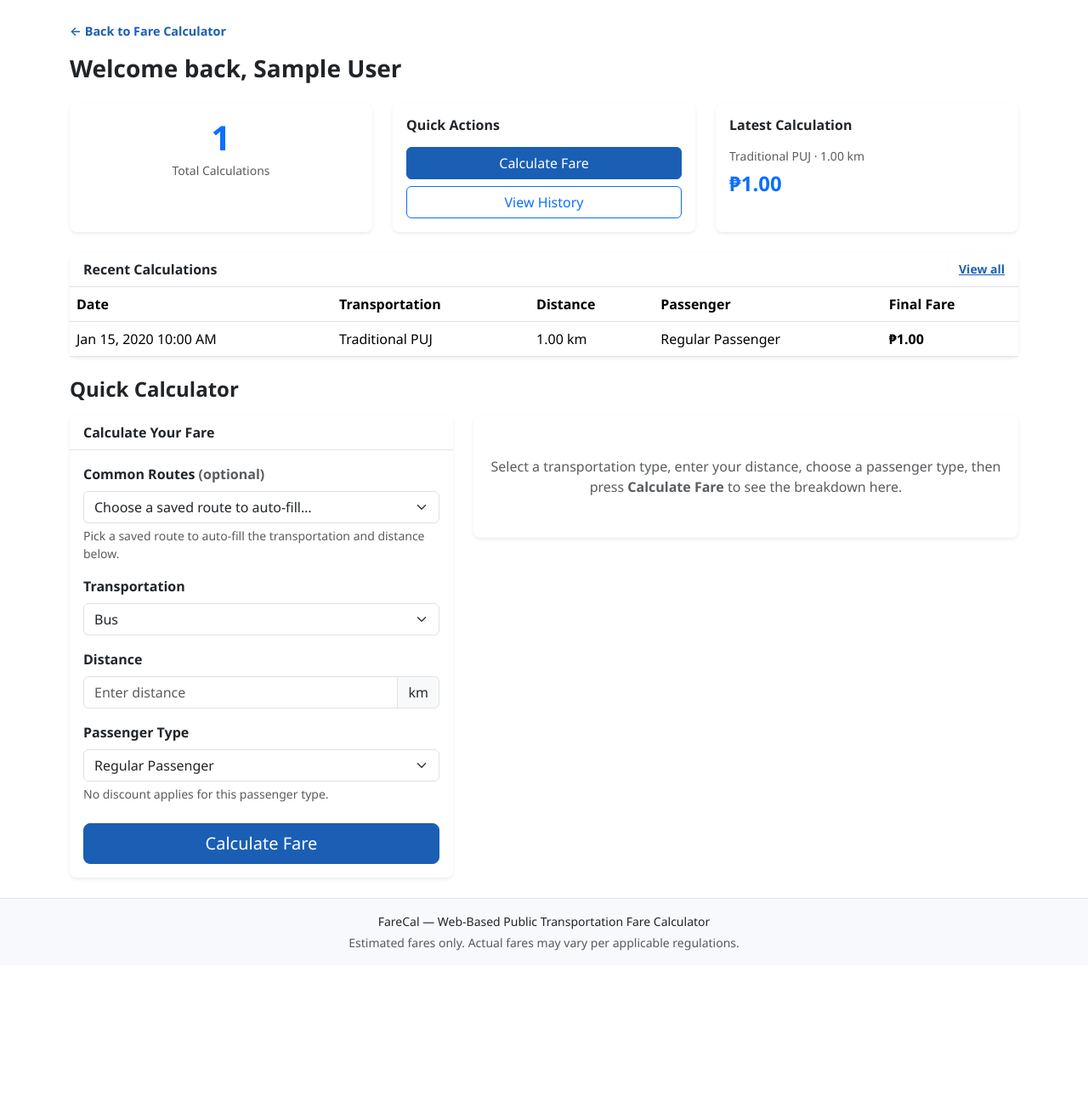
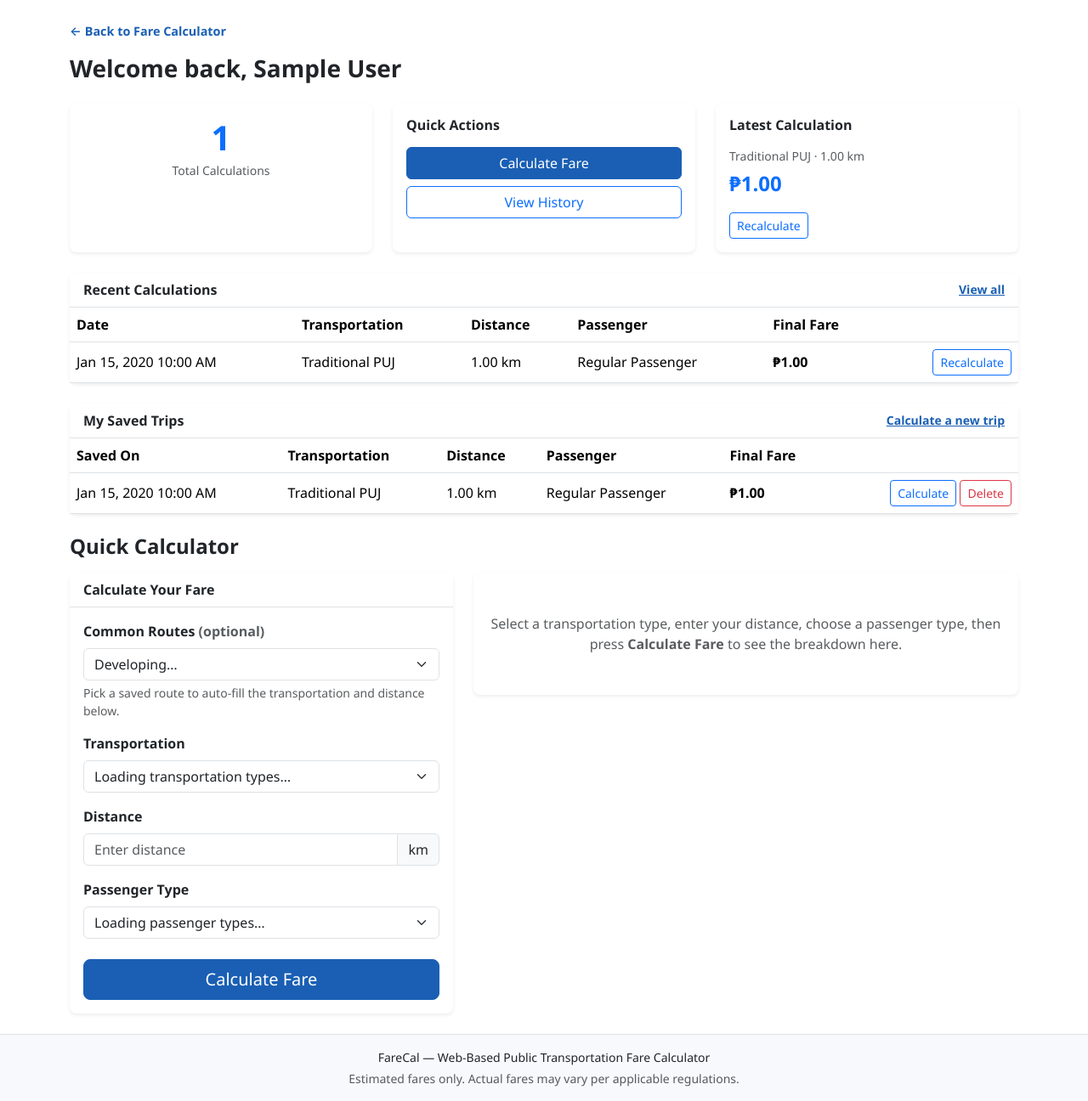
Before and after one commit to benrehhhh/FareCal, a Flask app: page /dashboard in a window 1280 px wide. Shown: the part 59-1355 px from the top of the page at 85% size. Before the commit the page ends 1178 px from the top, so only its background shows below. Run offline with Flask 3, Linux system fonts and the light colour scheme; the visitor is signed in with stand-in values (Sample User, id 1); data comes from the database, SQL or seed files in the repository; both versions use the stored data as it was after the commit; tables that the repository leaves empty hold one stand-in row (values such as "Sample post"); some libraries are stand-ins or nearby versions.

Commit message:
M16: Saved trips + recalculate links + calculator URL prefill

```diff
--- a/routes/user.py
+++ b/routes/user.py
@@ -17,6 +17,13 @@
 from werkzeug.security import check_password_hash, generate_password_hash
 
 from database.connection import get_db
+from services.fare_calculator import (
+    FareCalculationError,
+    _require_id,
+    calculate_discount,
+    calculate_regular_fare,
+    validate_distance,
+)
 from utils.decorators import login_required
 
 user_bp = Blueprint("user", __name__)
@@ -34,7 +41,8 @@
     """
     db = get_db()
     query = """
-        SELECT fc.id, fc.distance, fc.regular_fare, fc.discount_percentage,
+        SELECT fc.id, fc.transport_type_id, fc.passenger_type_id,
+               fc.distance, fc.regular_fare, fc.discount_percentage,
                fc.discount_amount, fc.final_fare, fc.calculated_at,
                tt.name AS transport_name, pt.name AS passenger_name
         FROM fare_calculations fc
@@ -88,15 +96,211 @@
 @user_bp.route("/dashboard")
 @login_required
 def dashboard():
-    """User dashboard: totals, quick actions, recent calculations, quick calculator."""
+    """User dashboard: totals, quick actions, recent calculations, saved trips."""
     user_id = session["user_id"]
     total = count_user_calculations(user_id)
     recent = get_user_history(user_id, limit=5)
+    saved = get_saved_trips(user_id, limit=10)
     return render_template(
         "dashboard.html",
         total_calculations=total,
         recent=recent,
+        saved_trips=saved,
     )
+
+
+def get_saved_trips(user_id, limit=None):
+    """Return the user's saved trips, newest first, with transport/passenger names."""
+    db = get_db()
+    query = """
+        SELECT st.id, st.transport_type_id, st.passenger_type_id,
+               st.distance_km, st.regular_fare, st.discount_amount,
+               st.final_fare, st.created_at,
+               tt.name AS transport_name, pt.name AS passenger_name
+        FROM saved_trips st
+        JOIN transport_types tt ON tt.id = st.transport_type_id
+        JOIN passenger_types pt ON pt.id = st.passenger_type_id
+        WHERE st.user_id = %s
+        ORDER BY st.created_at DESC, st.id DESC
+    """
+    params = [user_id]
+    if limit is not None:
+        query += " LIMIT %s"
+        params.append(limit)
+
+    with db.cursor() as cur:
+        cur.execute(query, params)
+        return cur.fetchall()
+
+
+def _compute_fare_snapshot(transport_type_id, passenger_type_id, distance):
+    """Recompute the fare for a saved trip WITHOUT writing any history rows.
+
+    This mirrors the calculation orchestrator but only reads, so saving a
+    trip never pollutes the calculation history. Raises FareCalculationError
+    for any invalid input.
+    """
+    distance = validate_distance(distance)
+    transport_type_id = _require_id(transport_type_id, "transportation type")
+    passenger_type_id = _require_id(passenger_type_id, "passenger type")
+
+    db = get_db()
+    with db.cursor() as cur:
+        cur.execute(
+            "SELECT id, name FROM transport_types WHERE id = %s AND status = 'active'",
+            (transport_type_id,),
+        )
+        transport = cur.fetchone()
+        if transport is None:
+            raise FareCalculationError(
+                "The selected transportation type is not available."
+            )
+
+        cur.execute(
+            """
+            SELECT id, name, discount_percentage
+            FROM passenger_types
+            WHERE id = %s AND status = 'active'
+            """,
+            (passenger_type_id,),
+        )
+        passenger = cur.fetchone()
+        if passenger is None:
+            raise FareCalculationError(
+                "The selected passenger type is not available."
+            )
+
+        cur.execute(
+            """
+            SELECT *
+            FROM fare_rates
+            WHERE transport_type_id = %s
+              AND status = 'active'
+              AND effective_date <= CURDATE()
+              AND (expiration_date IS NULL OR expiration_date >= CURDATE())
+            ORDER BY effective_date DESC, id DESC
+            LIMIT 1
+            """,
+            (transport_type_id,),
+        )
+        rate = cur.fetchone()
+        if rate is None:
+            raise FareCalculationError(
+                "No active fare rate is configured for this transportation type."
+            )
+
+    breakdown = calculate_regular_fare(rate, distance)
+    discount_percentage = float(passenger["discount_percentage"]) or 0.0
+    discount_amount, final_fare = calculate_discount(
+        breakdown["regular_fare"], discount_percentage
+    )
+
+    return {
+        "transport_type_id": transport_type_id,
+        "passenger_type_id": passenger_type_id,
+        "distance_km": distance,
+        "regular_fare": breakdown["regular_fare"],
+        "discount_percentage": discount_percentage,
+        "discount_amount": discount_amount,
+        "final_fare": final_fare,
+    }
+
+
+@user_bp.route("/api/saved-trips", methods=["POST"])
+def api_save_trip():
+    """Save the current trip for the logged-in user (JSON).
+
+    The server recomputes the fare from the database so the stored snapshot
+    is always consistent. Saving the same trip twice returns the existing id.
+    """
+    if not session.get("user_id"):
+        return jsonify({"success": False, "message": "Authentication required."}), 401
+
+    db = get_db()
+    payload = request.json if request.is_json else {}
+    try:
+        trip = _compute_fare_snapshot(
+            payload.get("transport_type_id"),
+            payload.get("passenger_type_id"),
+            payload.get("distance"),
+        )
+    except FareCalculationError as exc:
+        return jsonify({"success": False, "message": str(exc)}), 400
+    except Exception:
+        current_app.logger.exception("Unexpected error in /api/saved-trips")
+        return jsonify(
+            {"success": False, "message": "An unexpected error occurred. Please try again."}
+        ), 500
+
+    with db.cursor() as cur:
+        cur.execute(
+            """
+            SELECT id FROM saved_trips
+            WHERE user_id = %s AND transport_type_id = %s
+              AND passenger_type_id = %s AND distance_km = %s
+              AND final_fare = %s
+            ORDER BY id ASC
+            LIMIT 1
+            """,
+            (
+                session["user_id"],
+                trip["transport_type_id"],
+                trip["passenger_type_id"],
+                trip["distance_km"],
+                trip["final_fare"],
+            ),
+        )
+        existing = cur.fetchone()
+
+        if existing is not None:
+            return jsonify(
+                {
+                    "success": True,
+                    "saved": True,
+                    "already_saved": True,
+                    "trip_id": existing["id"],
+                }
+            )
+
+        cur.execute(
+            """
+            INSERT INTO saved_trips
+                (user_id, transport_type_id, passenger_type_id, distance_km,
+                 regular_fare, discount_amount, final_fare)
+            VALUES (%s, %s, %s, %s, %s, %s, %s)
+            """,
+            (
+                session["user_id"],
+                trip["transport_type_id"],
+                trip["passenger_type_id"],
+                trip["distance_km"],
+                trip["regular_fare"],
+                trip["discount_amount"],
+                trip["final_fare"],
+            ),
+        )
+        trip_id = cur.lastrowid
+
+    return jsonify({"success": True, "saved": True, "already_saved": False, "trip_id": trip_id})
+
+
+@user_bp.route("/saved-trips/<int:trip_id>/delete", methods=["POST"])
+@login_required
+def delete_saved_trip(trip_id):
+    """Remove one of the logged-in user's saved trips."""
+    db = get_db()
+    with db.cursor() as cur:
+        cur.execute(
+            "SELECT id FROM saved_trips WHERE id = %s AND user_id = %s",
+            (trip_id, session["user_id"]),
+        )
+        if cur.fetchone() is None:
+            flash("Saved trip not found.", "warning")
+        else:
+            cur.execute("DELETE FROM saved_trips WHERE id = %s", (trip_id,))
+            flash("Saved trip removed.", "success")
+
+    return redirect(url_for("user.dashboard"))
 
 
 @user_bp.route("/history")
--- a/static/js/calculator.js
+++ b/static/js/calculator.js
@@ -9,6 +9,7 @@
     passengerTypes: "/api/passenger-types",
     calculateFare: "/api/calculate-fare",
     routes: "/api/routes",
+    saveTrip: "/api/saved-trips",
 };
 
 const currency = new Intl.NumberFormat("en-PH", {
@@ -40,7 +41,10 @@
     document.getElementById(id).textContent = text;
 }
 
+let lastResult = null;
+
 function showResult(calc) {
+    lastResult = calc;
     document.getElementById("resultPlaceholder").classList.add("d-none");
     const panel = document.getElementById("resultPanel");
     panel.classList.remove("d-none");
@@ -54,6 +58,15 @@
     setResultText("resultFinalFare", currency.format(calc.final_fare));
     document.getElementById("resultPrintMeta").textContent =
         `Generated ${new Date().toLocaleString()}`;
+
+    // "Save this trip" is only available to logged-in users.
+    if (window.FareCalConfig && window.FareCalConfig.loggedIn) {
+        const saveBtn = document.getElementById("saveTripBtn");
+        saveBtn.classList.remove("d-none");
+        saveBtn.textContent = "Save this trip";
+        saveBtn.disabled = false;
+    }
+}
 
     // Notes: minimum / maximum fare applied.
     const notes = [];
@@ -179,11 +192,80 @@
         );
         populateRoutes(document.getElementById("routePreset"), routes);
         updateDiscountHint();
+        applyUrlParams();
     } catch (error) {
         showAlert(
             "Unable to load the fare options. Please refresh the page.",
             "danger"
         );
+    }
+}
+
+function applyUrlParams() {
+    // Prefill the form from ?transport_type_id=&passenger_type_id=&distance=
+    // (used by the "Recalculate" links on History / Dashboard).
+    const params = new URLSearchParams(window.location.search);
+    const transportId = params.get("transport_type_id");
+    const passengerId = params.get("passenger_type_id");
+    const distance = params.get("distance");
+
+    const transportSelect = document.getElementById("transportType");
+    if (transportId && Array.from(transportSelect.options).some(
+        (option) => option.value === transportId
+    )) {
+        transportSelect.value = transportId;
+    }
+
+    const passengerSelect = document.getElementById("passengerType");
+    if (passengerId && Array.from(passengerSelect.options).some(
+        (option) => option.value === passengerId
+    )) {
+        passengerSelect.value = passengerId;
+        updateDiscountHint();
+    }
+
+    if (distance) {
+        const parsed = Number(distance);
+        if (Number.isFinite(parsed) && parsed > 0 && parsed <= 500) {
+            document.getElementById("distance").value = parsed.toFixed(2);
+        }
+    }
+}
+
+async function saveTrip() {
+    if (!lastResult) {
+        return;
+    }
+    const saveBtn = document.getElementById("saveTripBtn");
+    saveBtn.disabled = true;
+
+    try {
+        const response = await fetch(API.saveTrip, {
+            method: "POST",
+            headers: { "Content-Type": "application/json" },
+            body: JSON.stringify({
+                transport_type_id: lastResult.transport_type_id,
+                passenger_type_id: lastResult.passenger_type_id,
+                distance: lastResult.distance_km,
+            }),
+        });
+        const data = await response.json();
+
+        if (!data.success) {
+            showAlert(data.message || "Unable to save the trip.", "danger");
+            saveBtn.disabled = false;
+            return;
+        }
+        saveBtn.textContent = "Saved";
+        showAlert(
+            data.already_saved
+                ? "This trip is already saved on your dashboard."
+                : "Trip saved to your dashboard.",
+            "success"
+        );
+    } catch (error) {
+        showAlert("An unexpected error occurred while saving.", "danger");
+        saveBtn.disabled = false;
     }
 }
 
@@ -195,6 +277,8 @@
     });
 
     document.getElementById("passengerType").addEventListener("change", updateDiscountHint);
+
+    document.getElementById("saveTripBtn").addEventListener("click", saveTrip);
 
     document.getElementById("fareForm").addEventListener("submit", async (event) => {
         event.preventDefault();
--- a/templates/dashboard.html
+++ b/templates/dashboard.html
@@ -37,6 +37,10 @@
                 {% if recent %}
                     <div class="text-muted small">{{ recent[0].transport_name }} · {{ '%.2f'|format(recent[0].distance|float) }} km</div>
                     <div class="fs-4 fw-bold text-primary mt-1">{{ recent[0].final_fare|peso }}</div>
+                    <a href="{{ url_for('index', transport_type_id=recent[0].transport_type_id,
+                                        passenger_type_id=recent[0].passenger_type_id,
+                                        distance=recent[0].distance) }}"
+                       class="btn btn-sm btn-outline-primary mt-3">Recalculate</a>
                 {% else %}
                     <div class="text-muted small">No calculations yet. Try the calculator below!</div>
                 {% endif %}
@@ -53,7 +57,7 @@
     <div class="card-body p-0">
         {% if recent %}
             <div class="table-responsive">
-                <table class="table table-hover mb-0">
+                <table class="table table-hover mb-0 align-middle">
                     <thead>
                         <tr>
                             <th>Date</th>
@@ -61,6 +65,7 @@
                             <th>Distance</th>
                             <th>Passenger</th>
                             <th>Final Fare</th>
+                            <th></th>
                         </tr>
                     </thead>
                     <tbody>
@@ -71,6 +76,12 @@
                             <td>{{ '%.2f'|format(calc.distance|float) }} km</td>
                             <td>{{ calc.passenger_name }}</td>
                             <td class="fw-bold">{{ calc.final_fare|peso }}</td>
+                            <td class="text-end">
+                                <a href="{{ url_for('index', transport_type_id=calc.transport_type_id,
+                                                    passenger_type_id=calc.passenger_type_id,
+                                                    distance=calc.distance) }}"
+                                   class="btn btn-sm btn-outline-primary">Recalculate</a>
+                            </td>
                         </tr>
                         {% endfor %}
                     </tbody>
@@ -84,6 +95,61 @@
     </div>
 </div>
 
+<div class="card border-0 shadow-sm mb-4">
+    <div class="card-header bg-white fw-bold d-flex justify-content-between align-items-center">
+        My Saved Trips
+        <a href="{{ url_for('index') }}" class="small">Calculate a new trip</a>
+    </div>
+    <div class="card-body p-0">
+        {% if saved_trips %}
+            <div class="table-responsive">
+                <table class="table table-hover mb-0 align-middle">
+                    <thead>
+                        <tr>
+                            <th>Saved On</th>
+                            <th>Transportation</th>
+                            <th>Distance</th>
+                            <th>Passenger</th>
+                            <th>Final Fare</th>
+                            <th></th>
+                        </tr>
+                    </thead>
+                    <tbody>
+                        {% for trip in saved_trips %}
+                        <tr>
+                            <td>{{ trip.created_at.strftime('%b %d, %Y %I:%M %p') }}</td>
+                            <td>{{ trip.transport_name }}</td>
+                            <td>{{ '%.2f'|format(trip.distance_km|float) }} km</td>
+                            <td>{{ trip.passenger_name }}</td>
+                            <td class="fw-bold">{{ trip.final_fare|peso }}</td>
+                            <td class="text-end">
+                                <a href="{{ url_for('index', transport_type_id=trip.transport_type_id,
+                                                    passenger_type_id=trip.passenger_type_id,
+                                                    distance=trip.distance_km) }}"
+                                   class="btn btn-sm btn-outline-primary">Calculate</a>
+                                <form method="POST"
+                                      action="{{ url_for('user.delete_saved_trip', trip_id=trip.id) }}"
+                                      class="d-inline">
+                                    <input type="hidden" name="_csrf_token" value="{{ csrf_token() }}">
+                                    <button type="submit" class="btn btn-sm btn-outline-danger">Delete</button>
+                                </form>
+                            </td>
+                        </tr>
+                        {% endfor %}
+                    </tbody>
+                </table>
+            </div>
+        {% else %}
+            <div class="text-center text-muted py-5">
+                <p class="mb-0">
+                    No saved trips yet. Calculate a fare, then press
+                    <strong>Save this trip</strong> on the result to keep it here.
+                </p>
+            </div>
+        {% endif %}
+    </div>
+</div>
+
 <h2 class="fs-4 fw-bold mb-3">Quick Calculator</h2>
 {% include "partials/calculator.html" %}
 
--- a/templates/partials/calculator.html
+++ b/templates/partials/calculator.html
@@ -1,3 +1,8 @@
+<script>
+    window.FareCalConfig = window.FareCalConfig || {};
+    window.FareCalConfig.loggedIn = {{ 'true' if current_user else 'false' }};
+</script>
+
 <div id="calculatorAlert"></div>
 
 <div class="row justify-content-center g-4">
@@ -66,10 +71,16 @@
         <div class="card border-0 shadow-sm h-100 d-none" id="resultPanel">
             <div class="card-header bg-white fw-bold d-flex justify-content-between align-items-center">
                 <span>Fare Breakdown</span>
-                <button type="button" class="btn btn-sm btn-outline-secondary print-hide"
-                        onclick="window.print()">
-                    Print estimate
-                </button>
+                <span class="print-hide">
+                    <button type="button" class="btn btn-sm btn-outline-success d-none"
+                            id="saveTripBtn">
+                        Save this trip
+                    </button>
+                    <button type="button" class="btn btn-sm btn-outline-secondary"
+                            onclick="window.print()">
+                        Print estimate
+                    </button>
+                </span>
             </div>
             <div class="card-body">
                 <div class="print-only mb-3">
```
Also changed, not shown: database/schema.sql (+26 -0 lines), templates/history.html (+7 -0 lines).
